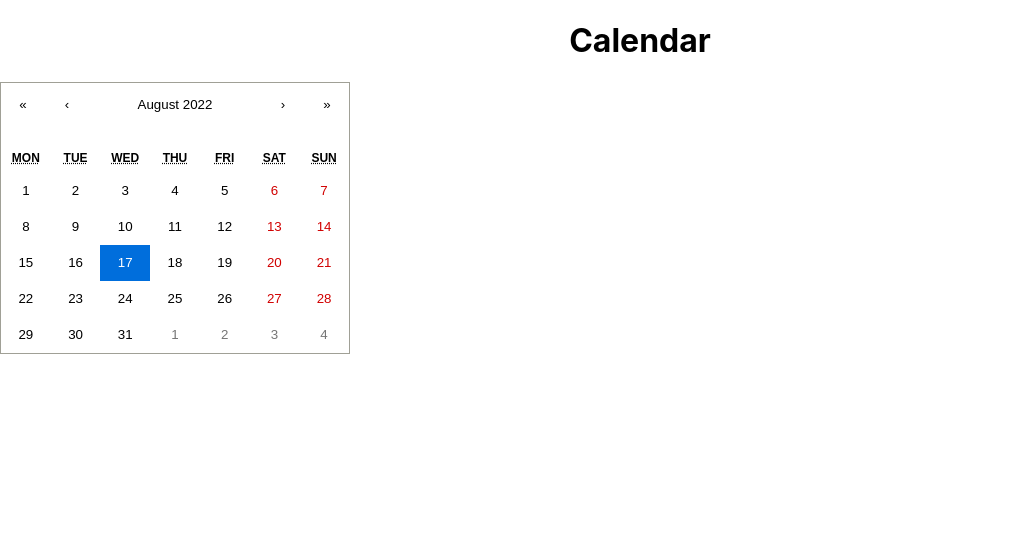
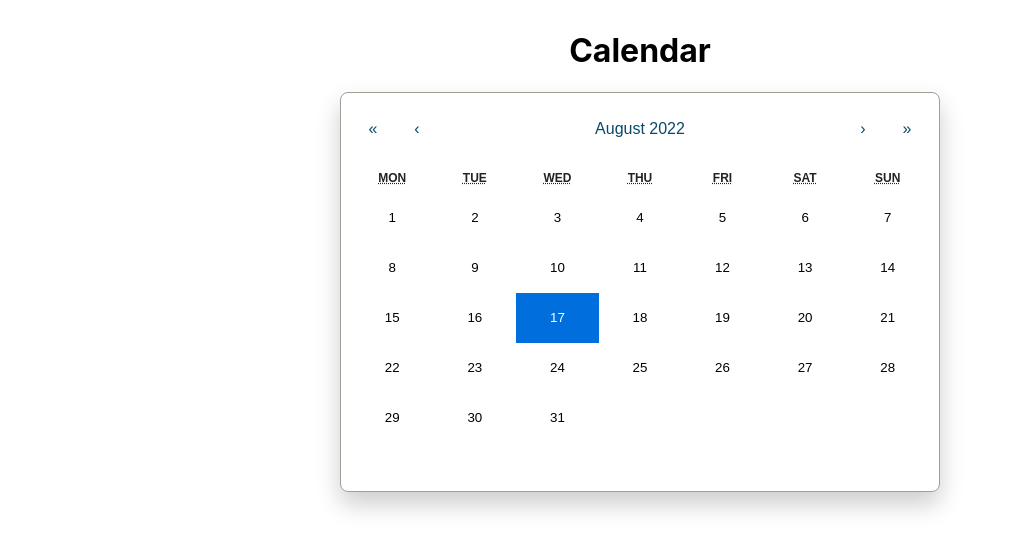
Before and after one commit to TSharma05/interactive-calendar-1, a React (Create React App) app: page / in a window 1280 px wide. Shown: the top 550 px of the page, without its empty margins (0-1011 px from the left). Built offline with nearby package versions, Linux system fonts and the light colour scheme.

Commit message:
added style to calendar

```diff
--- a/src/pages/MyCalendar/MyCalendar.css
+++ b/src/pages/MyCalendar/MyCalendar.css
@@ -0,0 +1,133 @@
+.react-calendar {
+    width: 600px;
+    height: 400px;
+    max-width: 100%;
+    color: #222;
+    background-color: white;
+    border-radius: 8px;
+    box-shadow: 0 12px 24px rgba(0, 0, 0, 0.2);
+    font-family: Arial, Helvetica, sans-serif;
+    line-height: 1.125em;
+    margin: auto;
+    padding: 10px;
+  }
+  .react-calendar--doubleView {
+    width: 700px;
+  }
+  .react-calendar--doubleView .react-calendar__viewContainer {
+    display: flex;
+    margin: -0.5em;
+  }
+  .react-calendar--doubleView .react-calendar__viewContainer > * {
+    width: 50%;
+    margin: 0.5em;
+  }
+  .react-calendar,
+  .react-calendar *,
+  .react-calendar *:before,
+  .react-calendar *:after {
+    -moz-box-sizing: border-box;
+    -webkit-box-sizing: border-box;
+    box-sizing: border-box;
+  }
+  .react-calendar button {
+    margin: 0;
+    border: 0;
+    outline: none;
+  }
+  .react-calendar button:enabled:hover {
+    cursor: pointer;
+  }
+  .react-calendar__navigation {
+    display: flex;
+    height: 44px;
+    margin-bottom: 1em;
+  }
+  .react-calendar__navigation button {
+    color: rgb(9, 73, 106);
+    min-width: 44px;
+    background: none;
+    font-size: 16px;
+    margin-top: 8px;
+  }
+  .react-calendar__navigation button:disabled {
+    background-color: #f0f0f0;
+  }
+  .react-calendar__navigation button:enabled:hover,
+  .react-calendar__navigation button:enabled:focus {
+    background-color: #e6e6e6;
+  }
+  .react-calendar__month-view__weekdays {
+    text-align: center;
+    text-transform: uppercase;
+    font-weight: bold;
+    font-size: 0.75em;
+  }
+  .react-calendar__month-view__weekdays__weekday {
+    padding: 0.5em;
+  }
+  .react-calendar__month-view__weekNumbers .react-calendar__tile {
+    display: flex;
+    align-items: center;
+    justify-content: center;
+    font-size: 0.75em;
+    font-weight: bold;
+  }
+  .react-calendar__month-view__days__day--weekend {
+    color:black;
+  }
+  .react-calendar__month-view__days__day--neighboringMonth {
+    color: white;
+  }
+  .react-calendar__year-view .react-calendar__tile,
+  .react-calendar__decade-view .react-calendar__tile,
+  .react-calendar__century-view .react-calendar__tile {
+    padding: 2em 0.5em;
+  }
+  .react-calendar__tile {
+    height:50px;
+    width: 150px;
+    max-width: 100%;
+    padding: 10px 6.6667px;
+    background: none;
+    text-align: center;
+    line-height: 16px;
+  }
+  .react-calendar__tile:disabled {
+    background-color: #f0f0f0;
+  }
+  .react-calendar__tile:enabled:hover,
+  .react-calendar__tile:enabled:focus {
+    background-color: #e6e6e6;
+  }
+  /* .react-calendar__tile--now {
+    background: #ffff76;
+  } */
+  .react-calendar__tile--now:enabled:hover,
+  .react-calendar__tile--now:enabled:focus {
+    background: #ffffa9;
+  }
+  .react-calendar__tile--hasActive {
+    background: #76baff;
+  }
+  .react-calendar__tile--hasActive:enabled:hover,
+  .react-calendar__tile--hasActive:enabled:focus {
+    background: #a9d4ff;
+  }
+  .react-calendar__tile--active {
+    background: #006edc;
+    color: white;
+  }
+  .react-calendar__tile--active:enabled:hover,
+  .react-calendar__tile--active:enabled:focus {
+    background: #1087ff;
+  }
+  .react-calendar--selectRange .react-calendar__tile--hover {
+    background-color: #e6e6e6;
+  }
+
+  .my_calendar{
+    margin: auto;
+    width: 60%;
+    padding: 10px;
+  }
--- a/src/pages/MyCalendar/MyCalendar.js
+++ b/src/pages/MyCalendar/MyCalendar.js
@@ -1,15 +1,18 @@
 import React, {useState} from 'react';
 import Calendar from 'react-calendar';
-import 'react-calendar/dist/Calendar.css'
+import 'react-calendar/dist/Calendar.css';
+import './MyCalendar.css';
 
 
 export default function MyCalendar() {
   const [value, onChange] = useState(new Date());
 
   return (
-    <div>
+    <div className='my_calendar'>
       <h1>Calendar</h1>
-      <Calendar onChange={onChange} value={value} />
+      <Calendar
+      onChange={onChange} value={value}
+      />
     </div>
   );
 }
```
Also changed, not shown: 1 other file (tests, documents, lock files or other folders).
